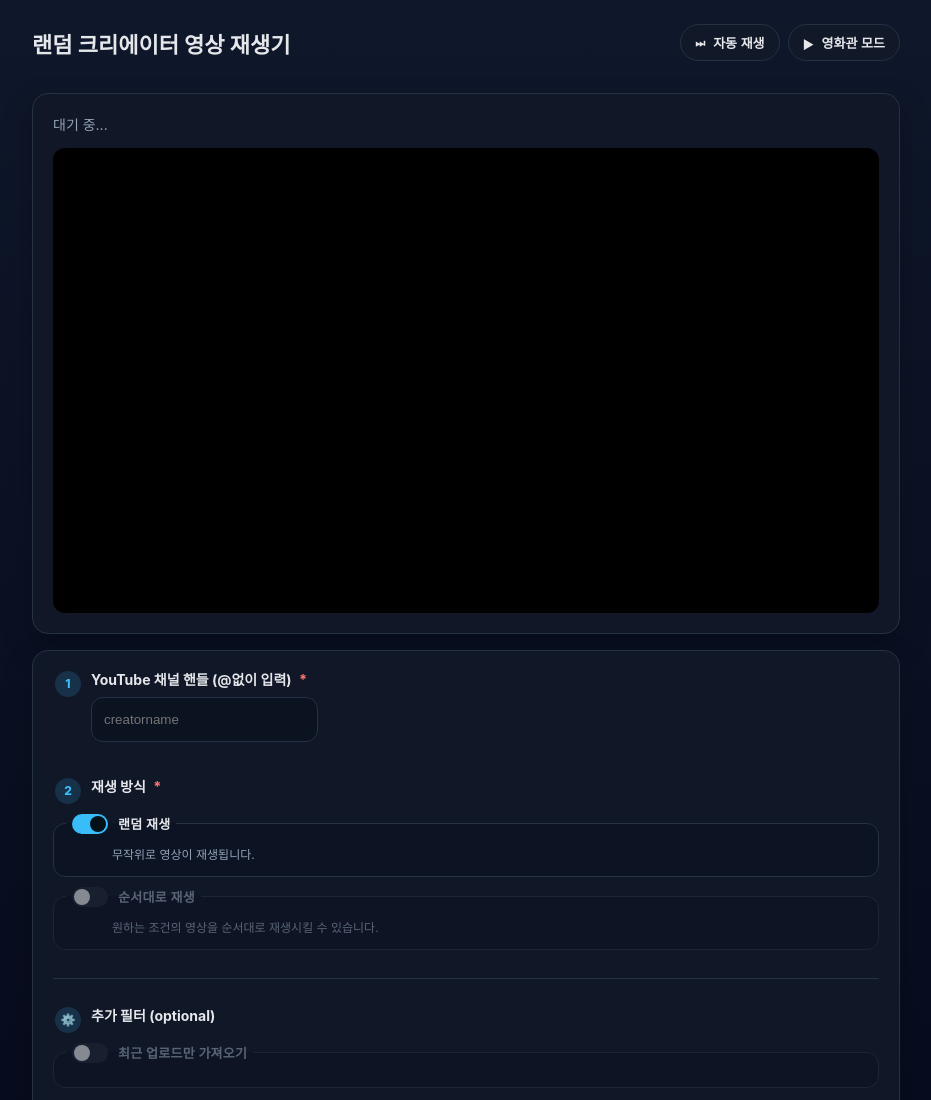
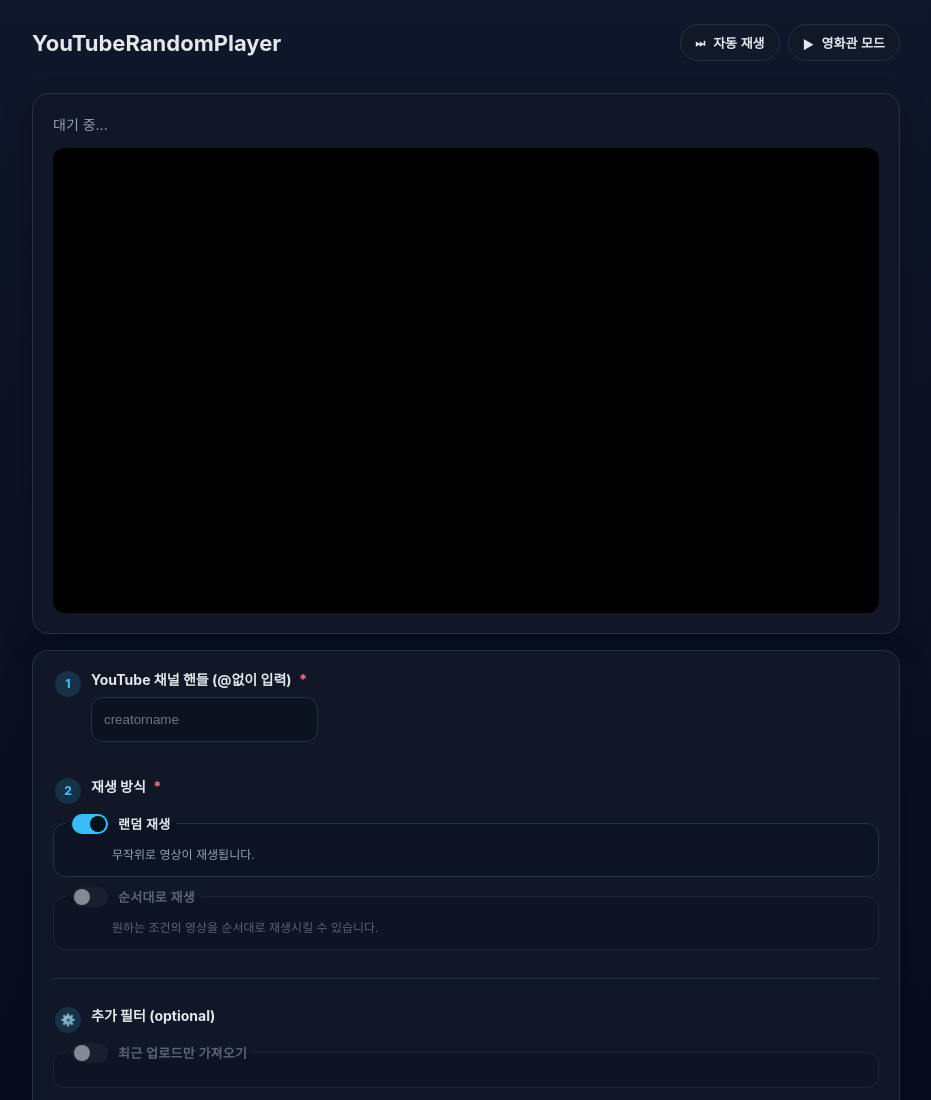
Before and after one commit to 837100/YouTubeRandomPlayer, a plain HTML site: page index.html in a window 1280 px wide. Shown: the top 1100 px of the page, without its empty margins (174-1105 px from the left). Drawn offline with Linux system fonts and the light colour scheme; a script that the page names is missing.

Commit message:
타이틀 및 헤더 텍스트를 'YouTubeRandomPlayer'로 수정

```diff
--- a/index.html
+++ b/index.html
@@ -4,13 +4,13 @@
 <head>
   <meta charset="UTF-8" />
   <meta name="viewport" content="width=device-width, initial-scale=1.0" />
-  <title>랜덤 크리에이터 영상 재생기</title>
+  <title>YouTubeRandomPlayer</title>
   <link rel="stylesheet" href="stylee.css" />
 </head>
 
 <body>
   <header class="topbar">
-    <h1>랜덤 크리에이터 영상 재생기</h1>
+    <h1>YouTubeRandomPlayer</h1>
     <div class="topbar__actions">
       <button type="button" id="autoPlayToggleBtn" class="autoPlayToggle" aria-pressed="false">
         <span class="autoPlayToggle__icon" aria-hidden="true">⏭</span>
@@ -207,7 +207,8 @@
           <div class="channelBar__titleRow">
             <span id="channelTitle" class="channelBar__title"></span>
             <span id="channelHandle" class="channelBar__handle"></span>
-            <button type="button" id="favoriteToggleBtn" class="favoriteToggleBtn" aria-label="즐겨찾기 토글" aria-pressed="false">☆</button>
+            <button type="button" id="favoriteToggleBtn" class="favoriteToggleBtn" aria-label="즐겨찾기 토글"
+              aria-pressed="false">☆</button>
           </div>
           <div class="channelBar__stats">
             <span class="channelStat" id="channelStatSubs">구독자 —</span>
```
